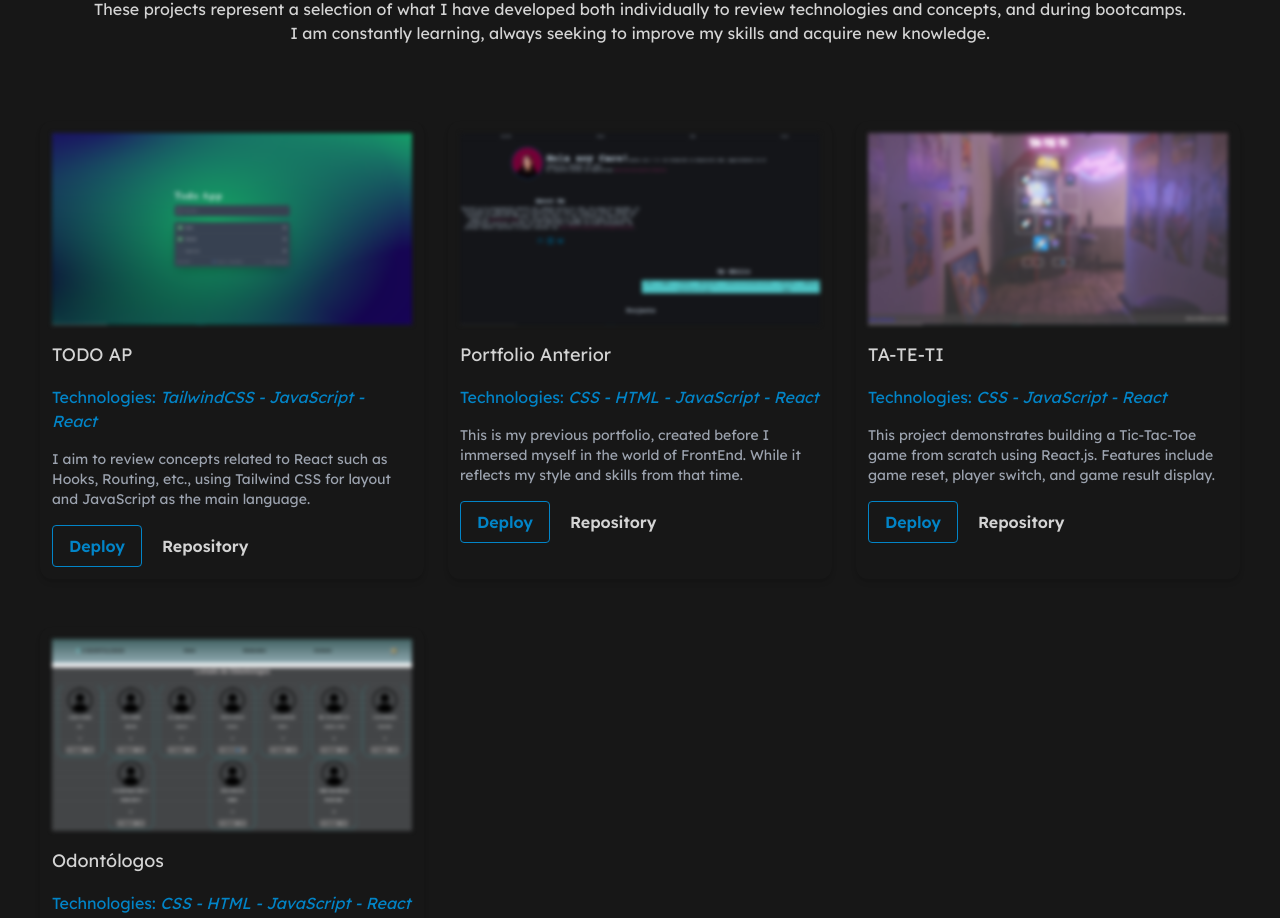
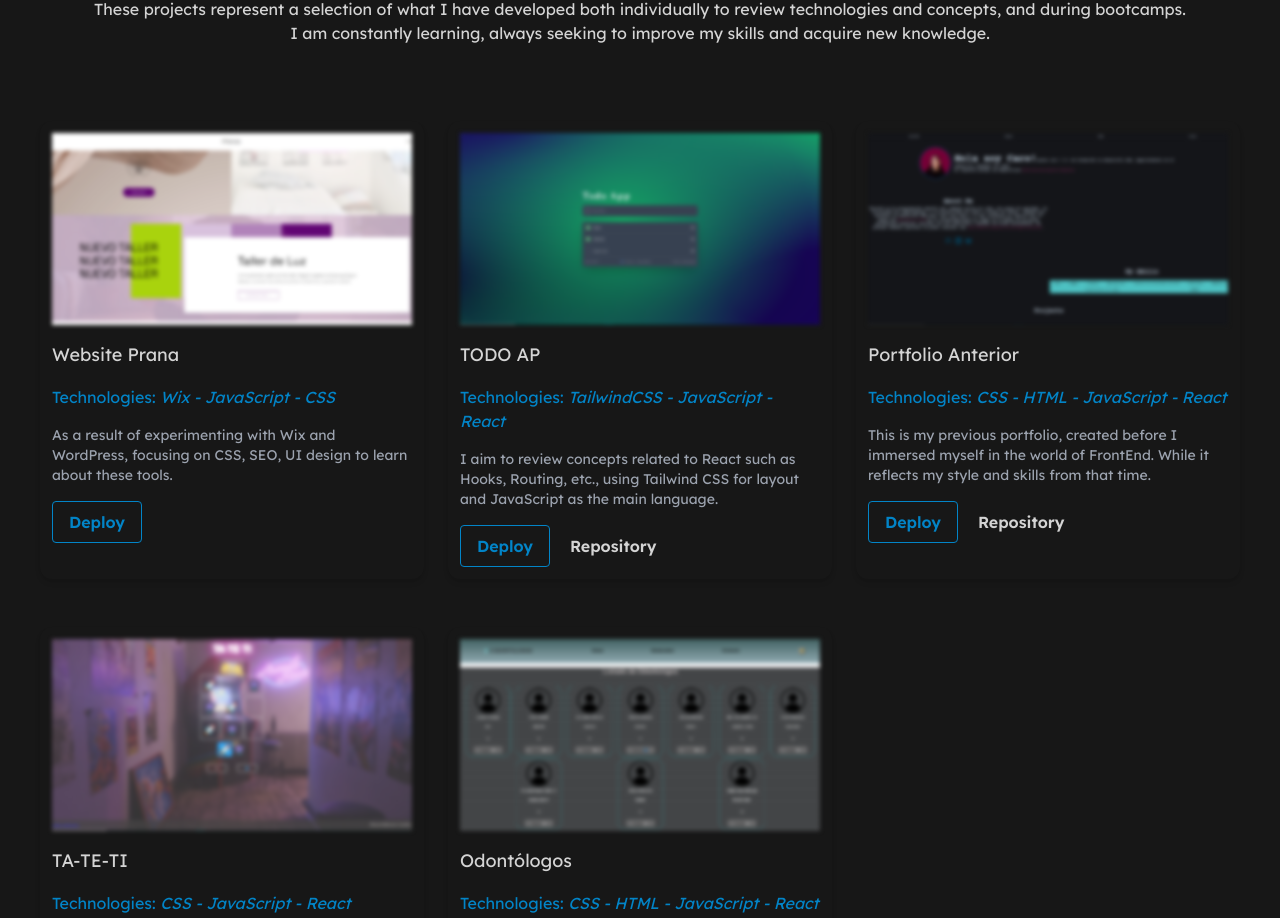
Before and after one commit to CarolinaPallaro/Web2024, a React (Vite) app: page /experience in a window 1280 px wide. Shown: the part 1259-2177 px from the top of the page. Built offline with nearby package versions, Linux system fonts and the light colour scheme.

Commit message:
add new proyect, prana

```diff
--- a/src/components/cards/ProjectCard.jsx
+++ b/src/components/cards/ProjectCard.jsx
@@ -21,6 +21,7 @@ const ProjectCard = ({ images, title, technologies, description, deploy, repo })
         >
           Deploy
         </a>
+        {repo && (
         <a
           className="text-primaryFont no-underline hover:underline cursor-pointer"
           href={repo}
@@ -29,6 +30,7 @@ const ProjectCard = ({ images, title, technologies, description, deploy, repo })
         >
           Repository
         </a>
+      )}
       </div>
     </article>
   );
--- a/src/components/cards/projectsFront.js
+++ b/src/components/cards/projectsFront.js
@@ -2,6 +2,15 @@ const currentYear = new Date().getFullYear();
 //Front Projects
 
 const projects = [
+  {
+        images: '/imgs/pranasitio.png',
+    title: 'Website Prana',
+    technologies: 'Wix - JavaScript - CSS',
+    description:
+      'As a result of experimenting with Wix and WordPress, focusing on CSS, SEO, UI design to learn about these tools.',
+    deploy: 'https://sandrablua.wixsite.com/prana',
+    // repo: 'https://github.com/CarolinaPallaro/TodoApp',
+  },
   {
     images: '/imgs/todoApp.png',
     title: 'TODO AP',
```
Also changed, not shown: public/imgs/pranasitio.png (added).
